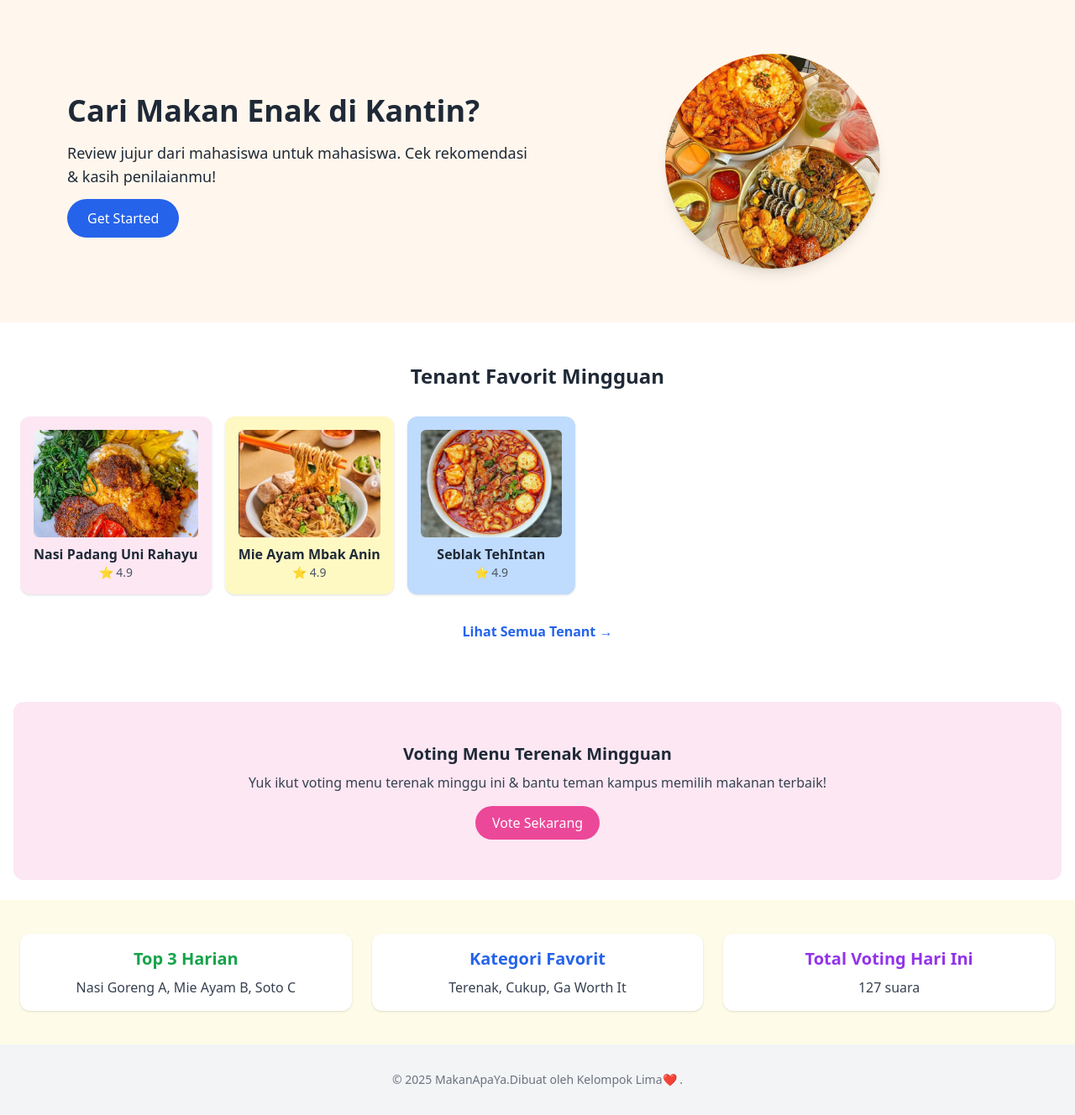
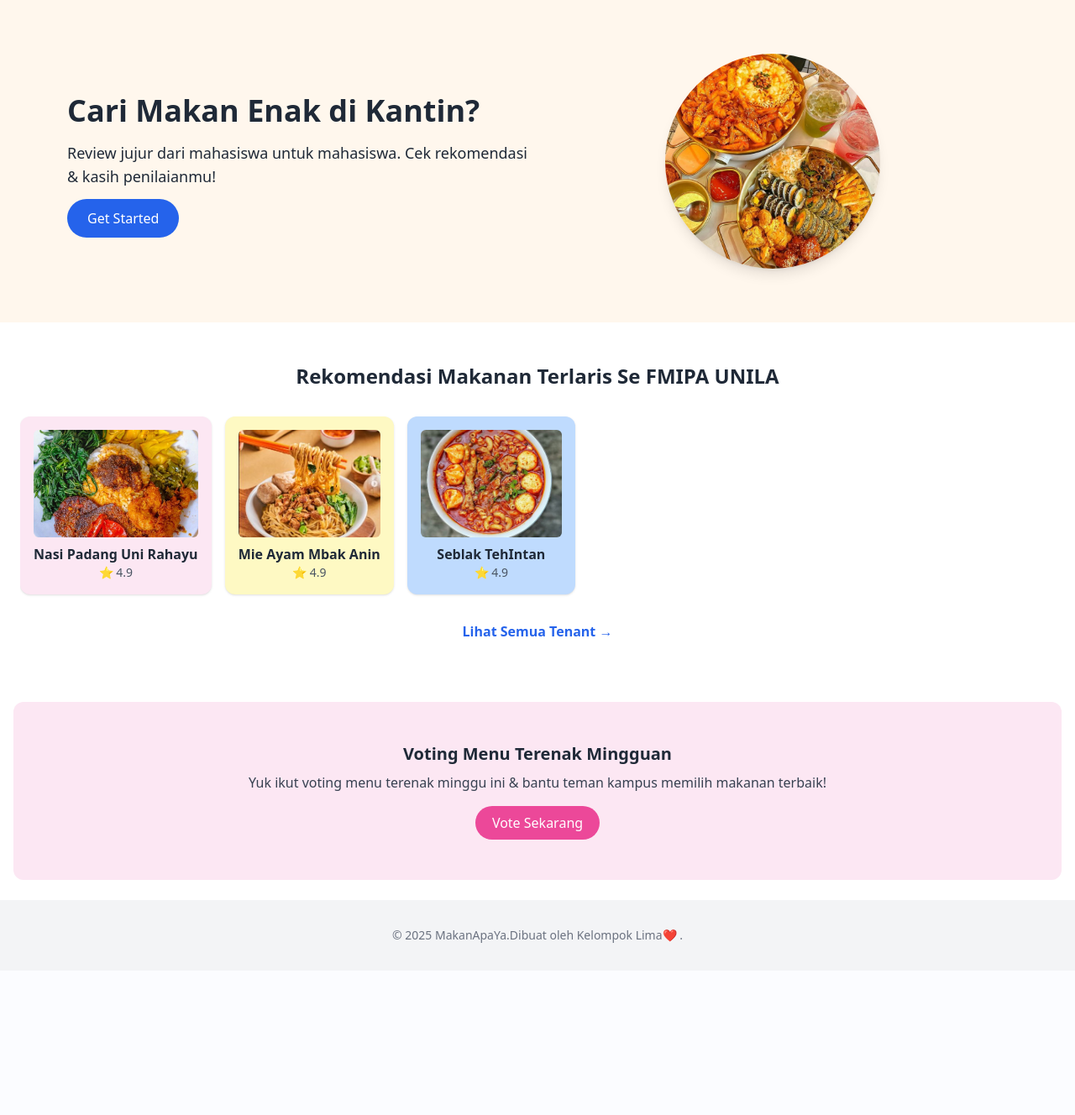
Before and after one commit to Innulaa/MakanApaYa, a PHP site: page / in a window 1280 px wide. Shown: the whole page at 84% size. After the commit the page ends 1123 px from the top, so only its background shows below. Run offline with PHP 8.4, Linux system fonts and the light colour scheme; some libraries are stand-ins or nearby versions.

Commit message:
index.php

```diff
--- a/index.php
+++ b/index.php
@@ -23,7 +23,7 @@
 
   <!-- Tenant Favorit Mingguan -->
   <section class="bg-white py-12 px-6">
-    <h2 class="text-2xl font-bold text-center mb-8">Tenant Favorit Mingguan</h2>
+    <h2 class="text-2xl font-bold text-center mb-8">Rekomendasi Makanan Terlaris Se FMIPA UNILA</h2>
     <div class="flex overflow-x-auto space-x-4 pb-4">
       <!-- Card Tenant -->
       <div class="click-block min-w-[200px] bg-pink-100 p-4 rounded-xl shadow text-center cursor-pointer">
@@ -54,28 +54,12 @@
     <span class="inline-block bg-pink-500 text-white px-5 py-2 rounded-full hover:bg-pink-600">Vote Sekarang</span>
   </section>
 
-  <!-- Statistik Harian / Mingguan -->
-  <section class="bg-yellow-50 px-6 py-10 grid md:grid-cols-3 gap-6 text-center">
-    <div class="click-block p-4 bg-white rounded-xl shadow cursor-pointer">
-      <h4 class="font-bold text-xl text-green-600">Top 3 Harian</h4>
-      <p class="text-gray-700 mt-2">Nasi Goreng A, Mie Ayam B, Soto C</p>
-    </div>
-    <div class="click-block p-4 bg-white rounded-xl shadow cursor-pointer">
-      <h4 class="font-bold text-xl text-blue-600">Kategori Favorit</h4>
-      <p class="text-gray-700 mt-2">Terenak, Cukup, Ga Worth It</p>
-    </div>
-    <div class="click-block p-4 bg-white rounded-xl shadow cursor-pointer">
-      <h4 class="font-bold text-xl text-purple-600">Total Voting Hari Ini</h4>
-      <p class="text-gray-700 mt-2">127 suara</p>
-    </div>
-  </section>
 
   <!-- Footer -->
   <footer class="bg-gray-100 py-8 text-center text-sm text-gray-500">
     <p>© 2025 MakanApaYa.Dibuat oleh Kelompok Lima❤️ .</p>
   </footer>
 
-  <!-- Pop-up Modal -->
   <div id="popup" class="hidden fixed inset-0 flex items-center justify-center bg-black bg-opacity-50 z-50">
     <div class="bg-white p-6 rounded-xl shadow-lg text-center max-w-sm">
       <p class="mb-4 text-lg font-semibold text-gray-800">Klik Get Started untuk login</p>
@@ -83,7 +67,6 @@
     </div>
   </div>
 
-  <!-- Script untuk blok klik -->
   <script>
     const blocks = document.querySelectorAll('.click-block');
     blocks.forEach(el => {
```
